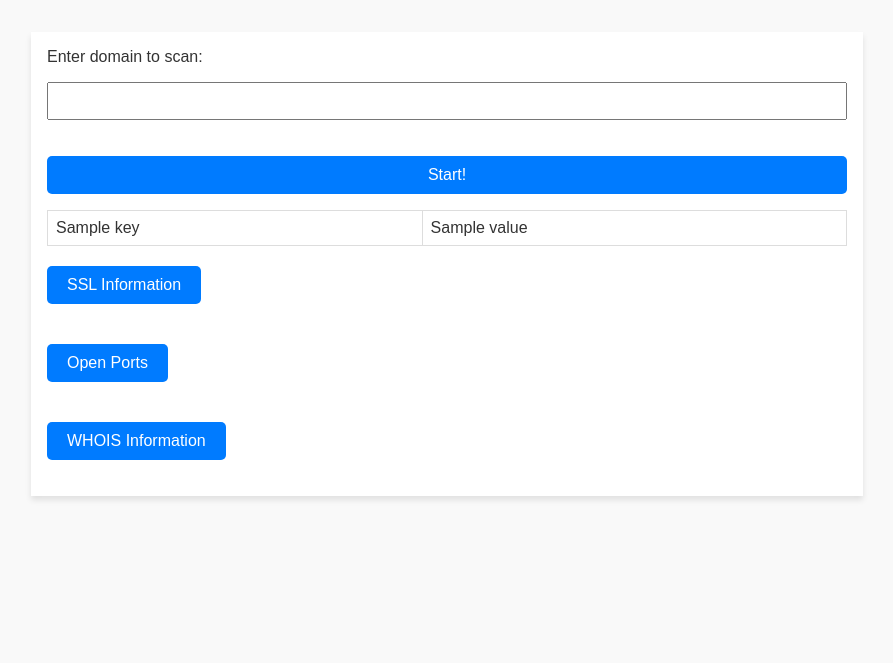
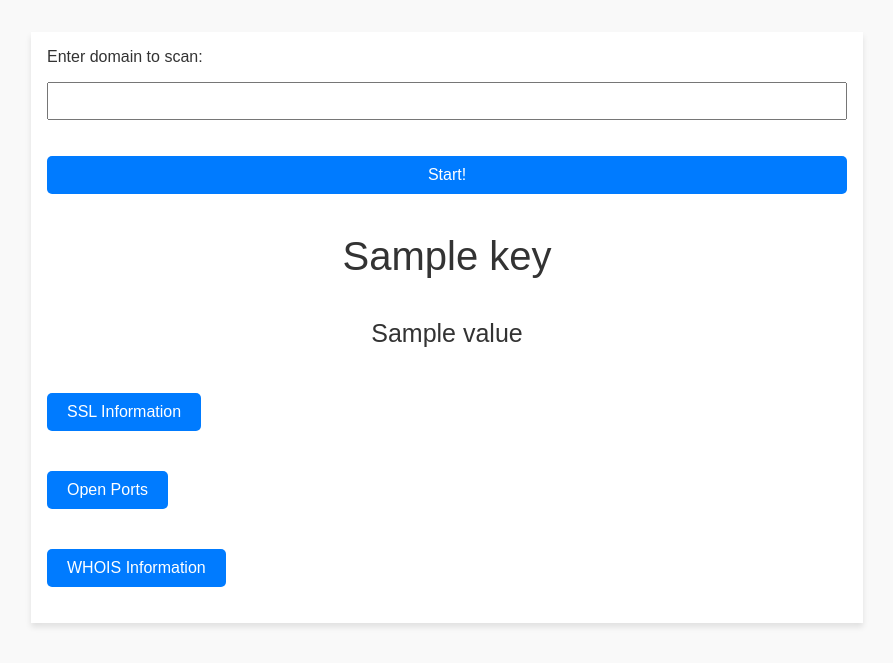
Before and after one commit to kelma01/domain_analyzer, a Django app: template domain_analyzer/main/templates/domain_analyzer.html in a window 1280 px wide. Shown: the part 65-728 px from the top of the page, without its empty margins (193-1086 px from the left). Run offline with Django 5.2, Linux system fonts and the light colour scheme; the template is opened without the code that fills it: most values are stand-ins (such as "Sample title", 1, 10 or a date in 2020); parts of the project's set-up code (start-up, migrations or seed data) failed here and were passed over.

Commit message:
bug fixes

```diff
--- a/domain_analyzer/main/static/css/domain_analyzer.css
+++ b/domain_analyzer/main/static/css/domain_analyzer.css
@@ -133,3 +133,7 @@ button {
 button:hover {
     background-color: #0056b3;
 }
+
+.hidden {
+    display: none;
+}
--- a/domain_analyzer/main/templates/domain_analyzer.html
+++ b/domain_analyzer/main/templates/domain_analyzer.html
@@ -24,8 +24,8 @@
                 <tbody>
                     {% for key, value in ip_info.items %}
                         <tr>
-                            <td>{{ key }}</td>
-                            <td>{{ value }}</td>
+                            <p style="font-size:40px;" align="center">{{ key }}</p>
+                            <p style="font-size:25px;" align="center">{{ value }}</p>
                         </tr>
                     {% endfor %}
                 </tbody>
@@ -37,10 +37,10 @@
             <div id="ssl-section" style="max-height: 0; overflow: hidden; transition: max-height 0.5s ease;">
                 <table>
                     <tbody>
-                        {% for ssl_info in whois_response %}
+                        {% for k,v  in ssl_info.items %}
                             <tr>
-                                <td>{{ ssl_info.0 }}</td>
-                                <td>{{ ssl_info.1 }}</td>
+                                <td>{{ k }}</td>
+                                <td>{{ v }}</td>
                             </tr>
                         {% endfor %}
                     </tbody>
@@ -70,7 +70,7 @@
             </div>
         {% endif %}
 
-        {% if open_ports %}
+        {% if whois_response %}
             <button onclick="toggleWhois()">WHOIS Information</button>
             <div id="whois-section" style="max-height: 0; overflow: hidden; transition: max-height 0.5s ease;">
                 <table>
```
Also changed, not shown: domain_analyzer/main/views.py (+2 -5 lines).
